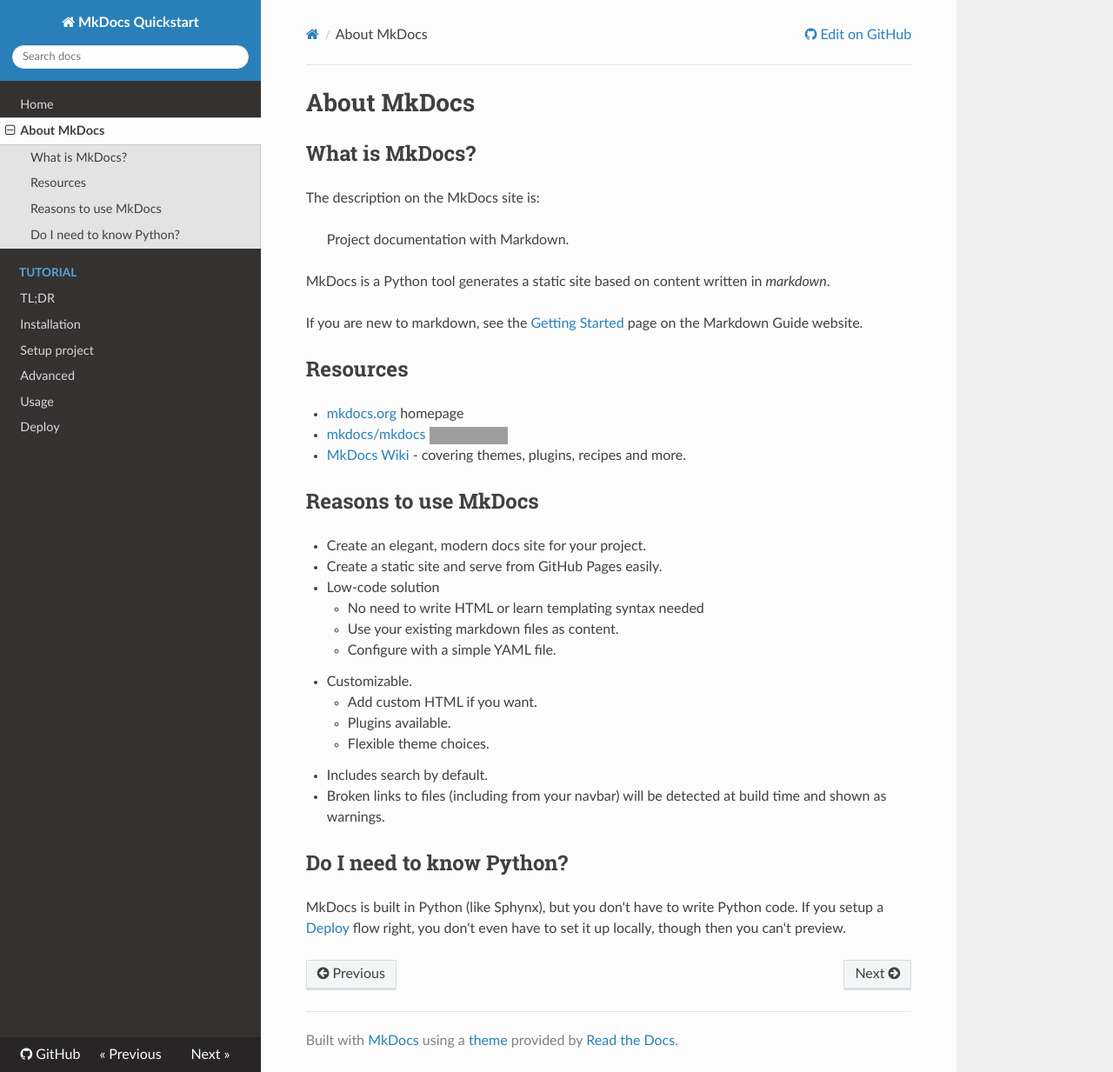
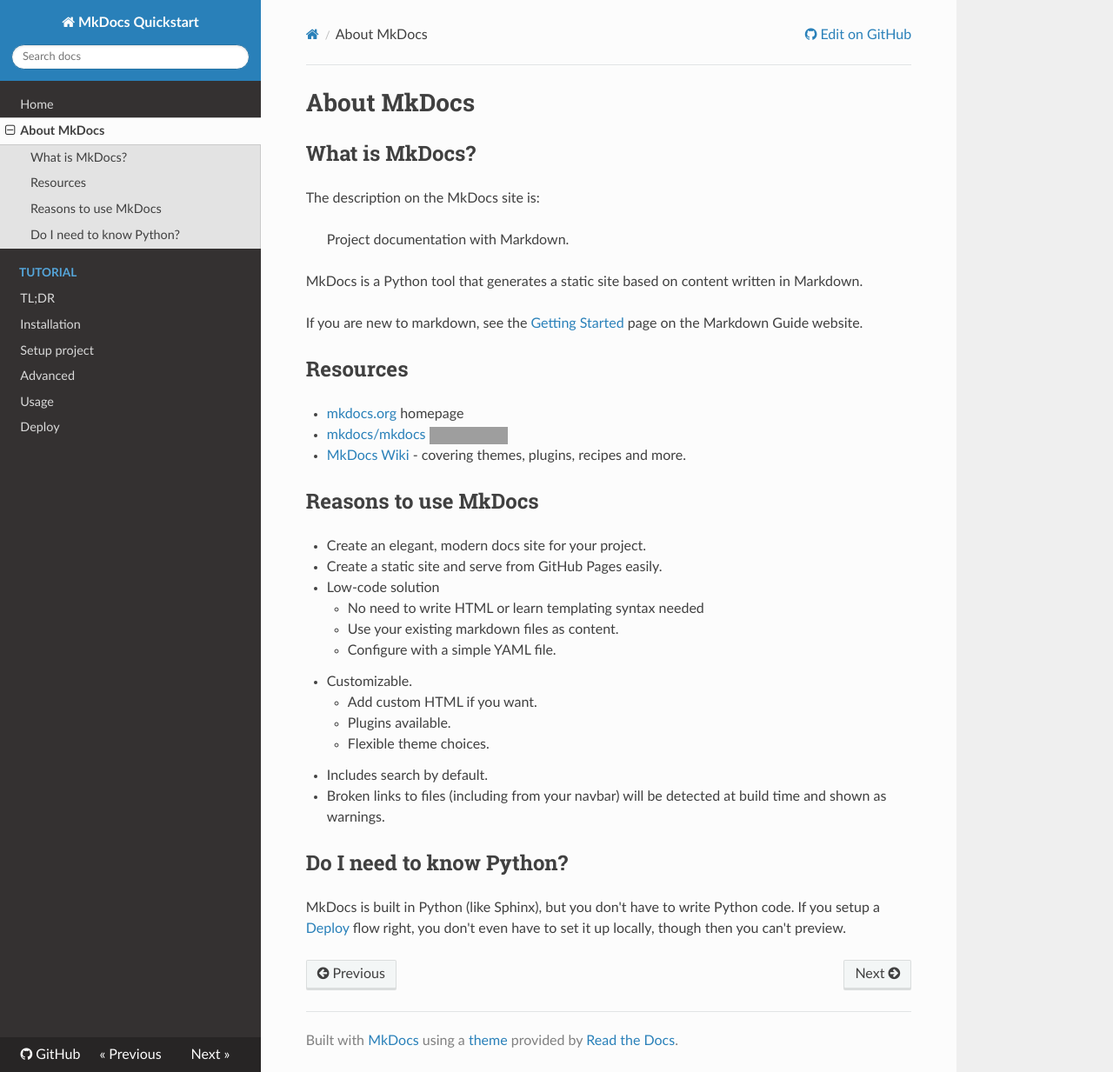
Before and after one commit to MichaelCurrin/mkdocs-quickstart, an MkDocs documentation site: the page built from docs/about-mkdocs.md, in a window 1280 px wide and 1233 px high. Shown: the whole window at 87% size. Built offline with MkDocs 1.6.1, drawn with Linux system fonts in a browser that asks for light colours; nearby versions of some CDN libraries; grey boxes are pictures that could not be loaded.

Commit message:
docs: Update docs

```diff
--- a/docs/about-mkdocs.md
+++ b/docs/about-mkdocs.md
@@ -7,7 +7,7 @@
 
 > Project documentation with Markdown.
 
-MkDocs is a Python tool generates a static site based on content written in *markdown*.
+MkDocs is a Python tool that generates a static site based on content written in Markdown.
 
 If you are new to markdown, see the [Getting Started](https://www.markdownguide.org/getting-started/) page on the Markdown Guide website.
 
@@ -37,4 +37,4 @@
 
 ## Do I need to know Python?
 
-MkDocs is built in Python (like Sphynx), but you don't have to write Python code. If you setup a [Deploy](deloy) flow right, you don't even have to set it up locally, though then you can't preview.
+MkDocs is built in Python (like Sphinx), but you don't have to write Python code. If you setup a [Deploy](deploy) flow right, you don't even have to set it up locally, though then you can't preview.
```
Also changed, not shown: docs/tutorial/setup-project.md (+1 -2 lines), docs/tutorial/usage.md (+0 -2 lines).
